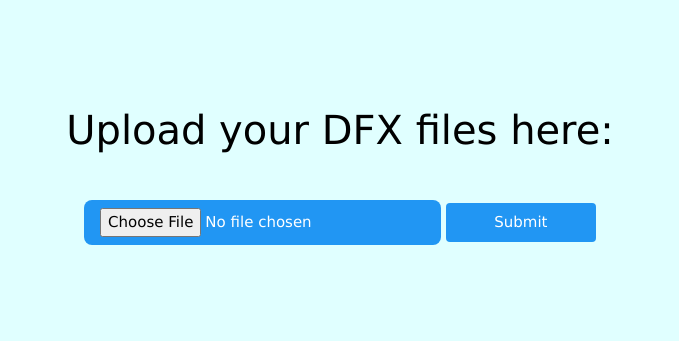
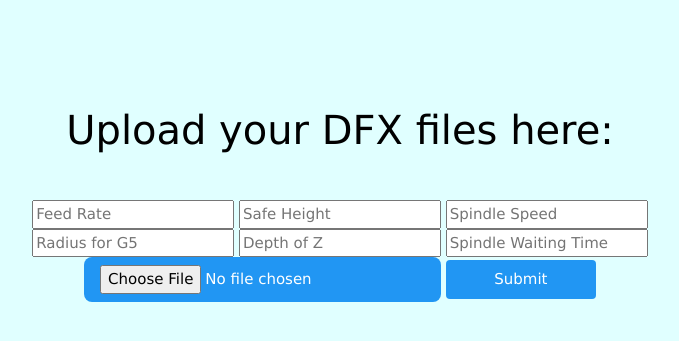
Before and after one commit to paras55/compage_internship, a Flask app: template templates/upload.html in a window 1280 px wide. Shown: the part 198-539 px from the top of the page, without its empty margins (296-975 px from the left). Run offline with Flask 2, Linux system fonts and the light colour scheme; the template is opened without the code that fills it, so the values that code supplies are empty.

Commit message:
Update upload.html

```diff
--- a/templates/upload.html
+++ b/templates/upload.html
@@ -37,6 +37,7 @@ a {
 </head>
 <body style="background-color:#E0FFFF;">
 
+
 <div>
   <h1 style="border:2px solid DodgerBlue;">Compage Automation Systems</h1>
 </div>
@@ -44,6 +45,13 @@ a {
     <p>Upload your DFX files here:</p>
     <form action ="/uploader"  method = "POST"
          enctype = "multipart/form-data">
+         <input name="feed" placeholder="Feed Rate" >
+         <input name="safe" placeholder="Safe Height" >
+         <input name="s_speed" placeholder="Spindle Speed" >
+         <input name="radiusg5" placeholder="Radius for G5" >
+         <input name="depth" placeholder="Depth of Z" >
+         <input name="wait" placeholder="Spindle Waiting Time" >
+         <br>
       <input class="w3-button w3-blue w3-round-large" type="file"  name="file">
       <input class="w3-btn w3-blue w3-round" type="submit">
     </form>
```
